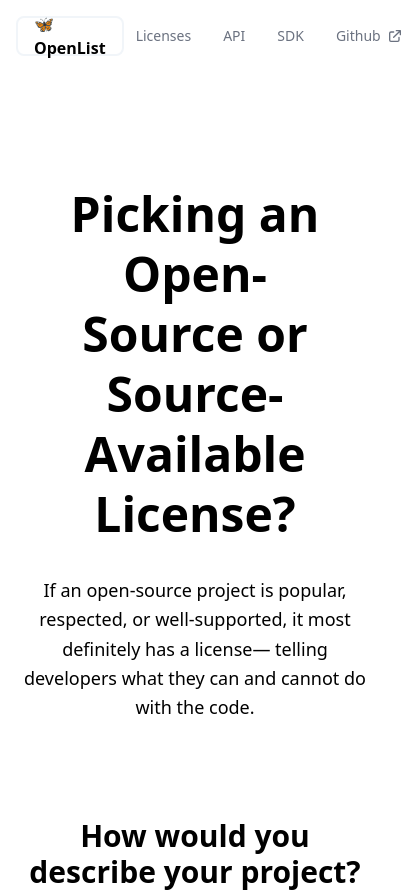
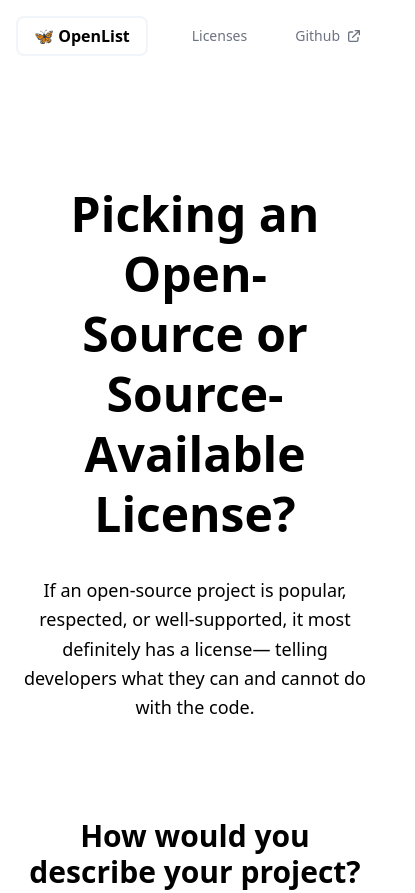
Before and after one commit to fairfield-programming/openlist-website, a Gatsby site: page / in a window 390 px wide. Shown: the top 893 px of the page, 415 px wide, since content can reach past the window. Built offline with nearby package versions, Linux system fonts and the light colour scheme; Gatsby itself is replaced by a stand-in of ours.

Commit message:
Stopped Logo Wrapping

```diff
--- a/src/components/header.js
+++ b/src/components/header.js
@@ -8,7 +8,7 @@ const Header = ({ siteTitle }) => (
   >
     <Link
       to="/"
-      className="flex h-10 px-4 font-bold items-center justify-center rounded-lg border-2 border-slate-100"
+      className="flex h-10 whitespace-nowrap px-4 font-bold items-center justify-center rounded-lg border-2 border-slate-100"
     >
       <span class="sr-only">OpenList Logo</span>
       🦋 OpenList
@@ -17,8 +17,8 @@ const Header = ({ siteTitle }) => (
     <ul class="flex items-center gap-2 text-sm font-medium text-gray-500">
 
       <li><Link className="rounded-lg px-3 py-2" to="/licenses"> Licenses </Link></li>
-      <li><Link className="rounded-lg px-3 py-2" to="/api"> API </Link></li>
-      <li><Link className="rounded-lg px-3 py-2" to="/sdk"> SDK </Link></li>
+      <li><Link className="rounded-lg px-3 py-2 md:block hidden" to="/api"> API </Link></li>
+      <li><Link className="rounded-lg px-3 py-2 md:block hidden" to="/sdk"> SDK </Link></li>
 
       <li>
         <Link
```
